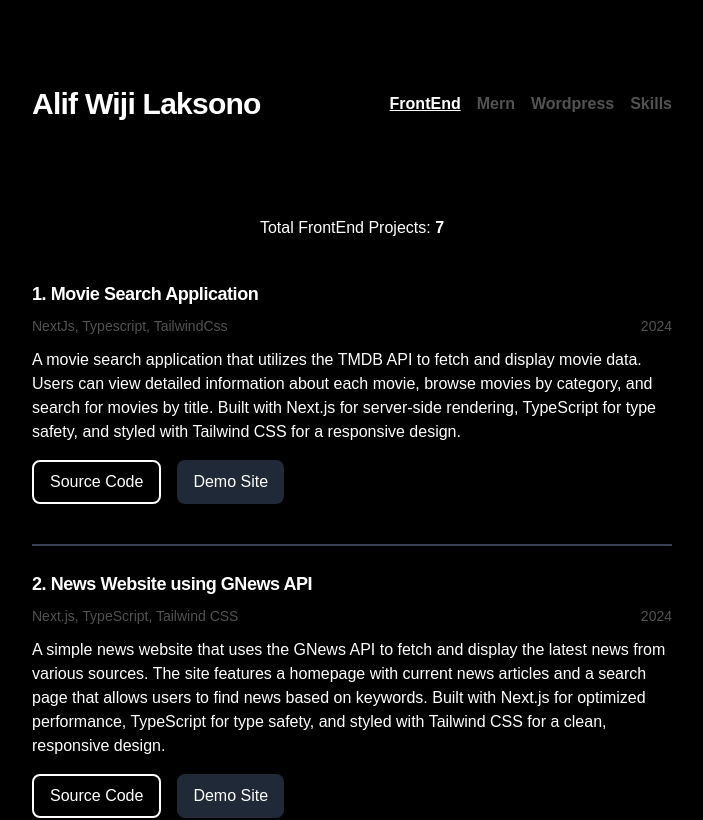
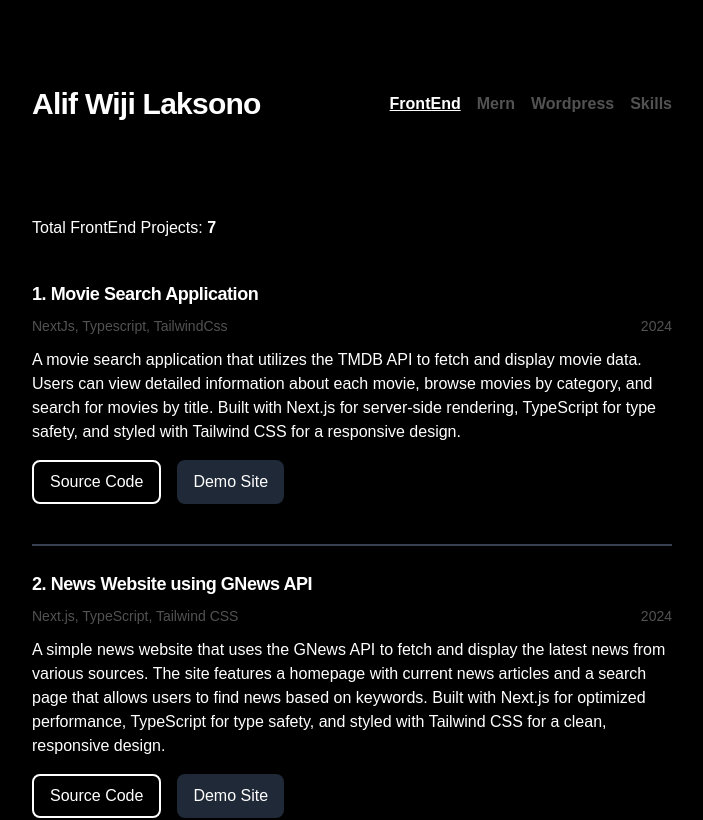
Before and after one commit to alif7laksono/portfolio, a Next.js app: page /frontend in a window 1280 px wide. Shown: the top 820 px of the page, without its empty margins (288-991 px from the left). Built offline with nearby package versions, Linux system fonts and the light colour scheme.

Commit message:
moved total projects

```diff
--- a/app/frontend/page.tsx
+++ b/app/frontend/page.tsx
@@ -30,15 +30,13 @@ export default function Frontend() {
 
   return (
     <section>
-      <div className="flex justify-center gap-4 md:gap-6 items-center mb-6 md:mb-10">
-        {/* <h1 className="text-2xl font-semibold text-left tracking-tight animate-fadeIn">
-          Front End Projects
-        </h1> */}
-        <p className="capitalize text-center">
+      <div className="flex justify-center md:justify-start gap-4 md:gap-6 mb-6 md:mb-10">
+        <p className="capitalize">
           Total FrontEnd projects:{" "}
           <span className="font-bold">{feProjects.length}</span>
         </p>
       </div>
+
       <div className="space-y-6">
         {displayedProjects.map((project, index) => (
           <div
--- a/app/wordpress/page.tsx
+++ b/app/wordpress/page.tsx
@@ -30,10 +30,7 @@ export default function Wordpress() {
 
   return (
     <section>
-      <div className="flex justify-center gap-4 md:gap-6 items-center mb-6 md:mb-10">
-        {/* <h1 className="text-2xl font-extrabold tracking-tight animate-fadeIn">
-          WordPress Projects
-        </h1> */}
+      <div className="flex justify-center md:justify-start gap-4 md:gap-6 mb-6 md:mb-10">
         <p className="capitalize">
           Total WordPress projects:{" "}
           <span className="font-bold">{wpProjects.length}</span>
```
